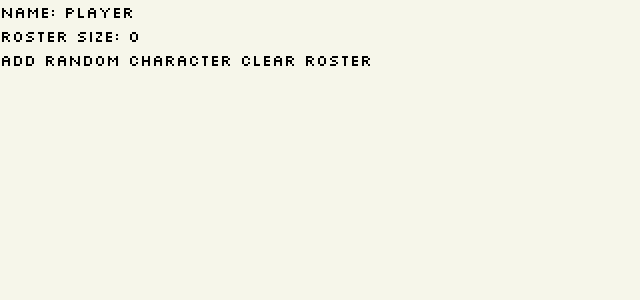
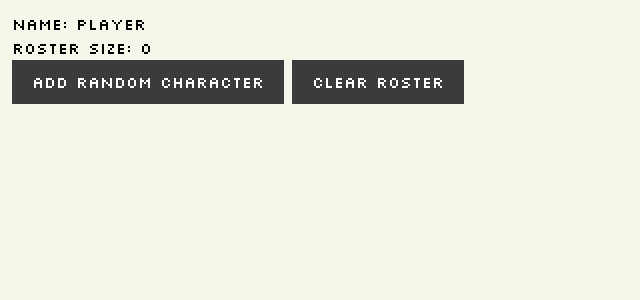
Before and after one commit to failingtwice/rpg-manager, a SvelteKit app: page /roster in a window 1280 px wide. Shown: the top 300 px of the page, without its empty margins (0-640 px from the left). Built offline with nearby package versions, Linux system fonts and the light colour scheme; a web font is replaced by a local one.

Commit message:
style button

```diff
--- /dev/null
+++ b/src/lib/components/Button.svelte
@@ -0,0 +1,25 @@
+<script lang="ts">
+	const { text, onClick }: { text: string; onClick: () => void } = $props();
+</script>
+
+<button onclick={onClick} type="button">{text}</button>
+
+<style>
+	button {
+		background-color: #3b3b3b;
+		color: #fff;
+		padding: 10px 20px;
+		border: none;
+		outline: none;
+		cursor: pointer;
+	}
+
+	button:hover {
+		background-color: #1f1f1f;
+	}
+
+	button:active {
+		background-color: #3b3b3b;
+		transform: translate3d(2px, 2px, 0);
+	}
+</style>
--- a/src/routes/+layout.svelte
+++ b/src/routes/+layout.svelte
@@ -9,3 +9,9 @@
 		{@render children()}
 	</main>
 </div>
+
+<style>
+	.app {
+		padding: 12px;
+	}
+</style>
--- a/src/routes/roster/+page.svelte
+++ b/src/routes/roster/+page.svelte
@@ -2,6 +2,7 @@
 	import { player } from '$lib/state/player.svelte';
 	import HeroCard from '$lib/components/HeroCard.svelte';
 	import { Character } from '$lib/logic/character';
+	import Button from '$lib/components/Button.svelte';
 
 	function addCharacter() {
 		player.roster.push(Character.randomCharacter());
@@ -15,9 +16,8 @@
 <p>Name: {player.name}</p>
 <p>Roster size: {player.roster.length}</p>
 
-<button on:click={addCharacter}>Add random character</button>
-
-<button on:click={clearRoster}>Clear roster</button>
+<Button text="Add random character" onClick={addCharacter} />
+<Button text="Clear roster" onClick={clearRoster} />
 
 <div class="roster">
 	{#each player.roster as character}
@@ -27,8 +27,8 @@
 
 <style>
 	.roster {
+		margin-top: 12px;
 		display: grid;
-		padding: 12px;
 		grid-template-columns: repeat(auto-fill, minmax(220px, 1fr));
 		column-gap: 12px;
 		row-gap: 12px;
```
